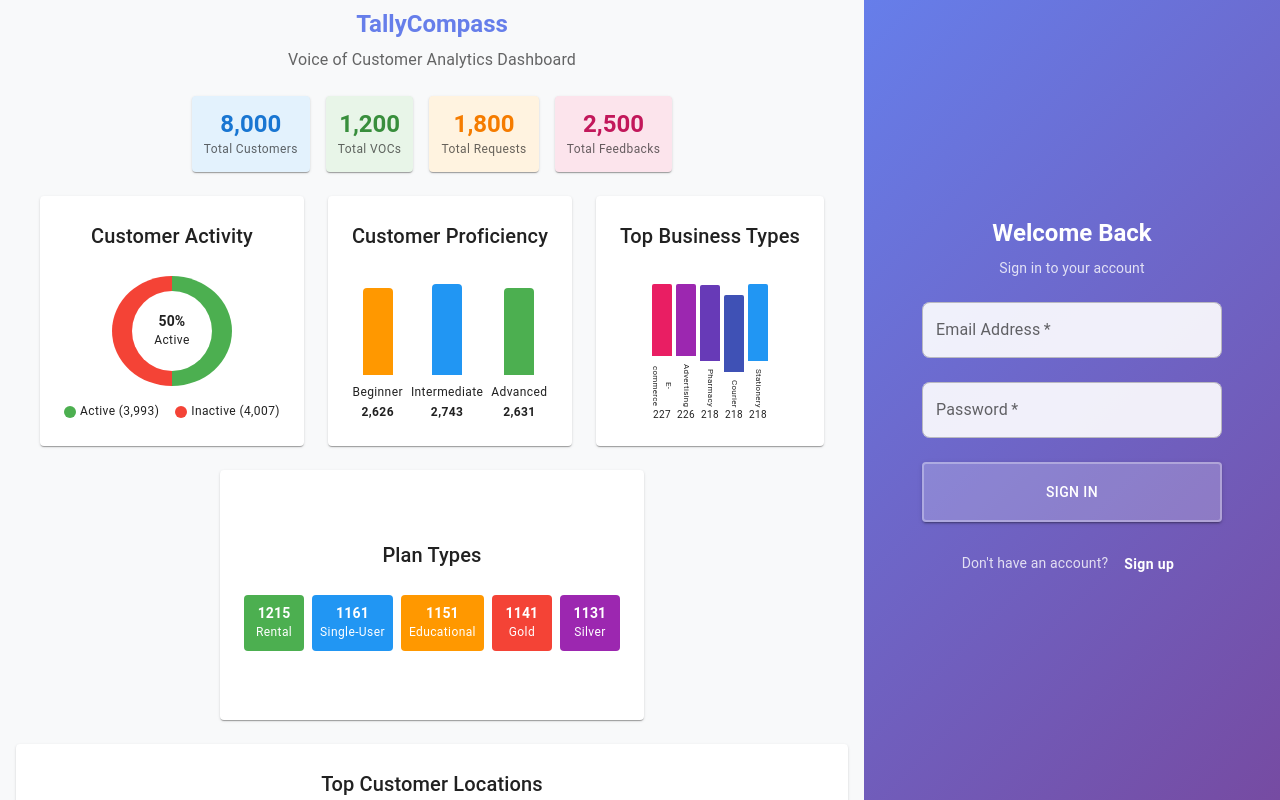
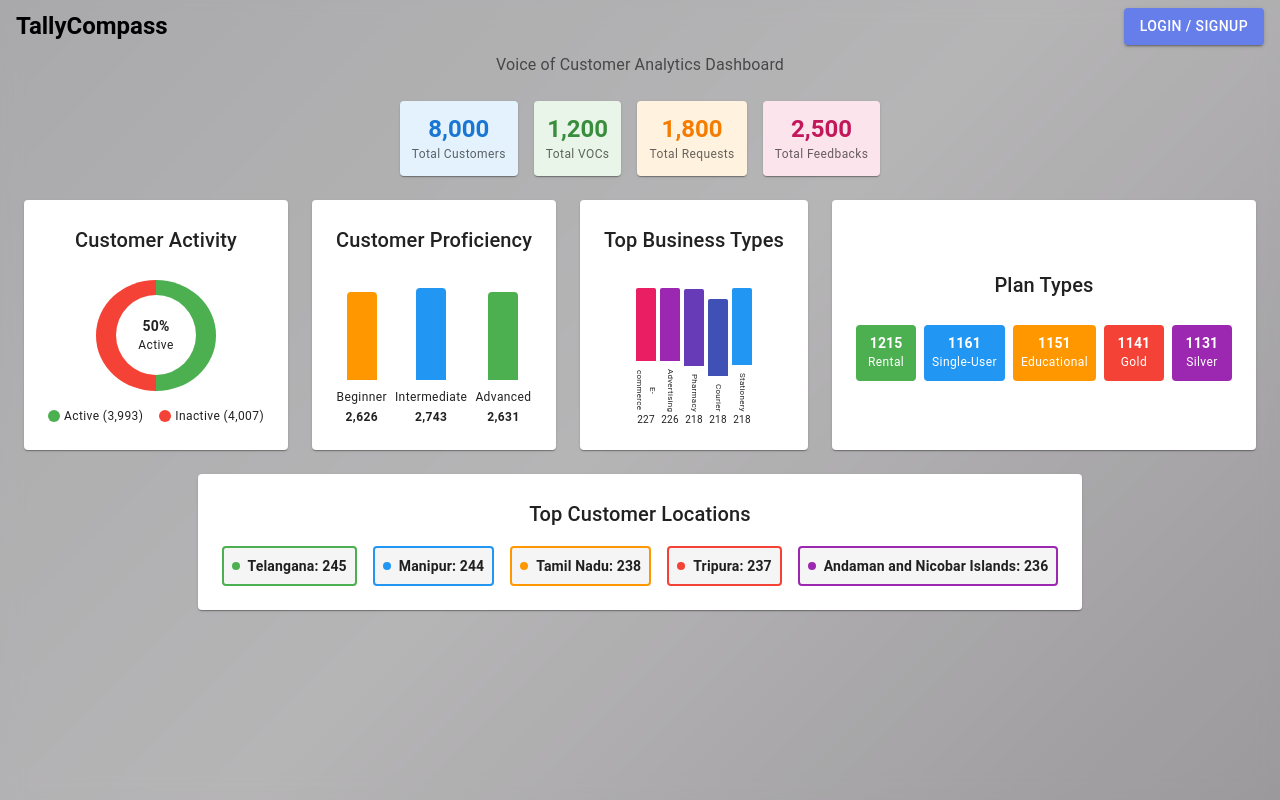
Before and after one commit to nikhil0235/TallyCompass, a React (Vite) app: page / in a window 1280 px wide. Built offline with nearby package versions, Linux system fonts and the light colour scheme.

Commit message:
home page with blended panels

```diff
--- a/src/pages/HomePage.jsx
+++ b/src/pages/HomePage.jsx
@@ -12,6 +12,7 @@ const HomePage = () => {
   const { isAuthenticated, loading } = useSelector((state) => state.auth)
   const [isLogin, setIsLogin] = useState(true)
   const [loginError, setLoginError] = useState('')
+  const [showAuthPanel, setShowAuthPanel] = useState(false)
   const [formData, setFormData] = useState({
     email: '',
     password: '',
@@ -110,24 +111,53 @@ const HomePage = () => {
       position: 'fixed',
       top: 0,
       left: 0,
-      overflow: 'hidden'
+      overflow: 'auto',
+      background: 'linear-gradient(135deg, #a0a0a3ff 0%, #aeadaeff 50%, #918e92ff 100%)',
+      '&::-webkit-scrollbar': {
+        width: '8px'
+      },
+      '&::-webkit-scrollbar-track': {
+        background: 'transparent'
+      },
+      '&::-webkit-scrollbar-thumb': {
+        backgroundColor: '#888',
+        borderRadius: '4px'
+      },
+      '&::-webkit-scrollbar-thumb:hover': {
+        backgroundColor: '#555'
+      }
     }}>
       {/* Left Side - Charts and Analytics */}
       <Box sx={{
-        flex: 2,
-        bgcolor: '#f8f9fa',
+        flex: showAuthPanel ? 2 : 1,
+        background: 'rgba(255, 255, 255, 0.1)',
+        backdropFilter: 'blur(10px)',
         p: 2,
         display: 'flex',
         flexDirection: 'column',
         justifyContent: 'flex-start',
         margin: 0,
-        height: '100vh',
-        overflow: 'auto',
-        pt: 1
+        minHeight: '100vh',
+        pt: 1,
+        transition: 'flex 0.3s ease-in-out, background 0.3s ease-in-out'
       }}>
-        <Typography variant="h5" fontWeight={700} sx={{ mb: 1, color: '#667eea', fontSize: { xs: '1.2rem', sm: '1.5rem' } }}>
-          TallyCompass
-        </Typography>
+        <Box sx={{ display: 'flex', justifyContent: 'space-between', alignItems: 'center', mb: 1 }}>
+          <Typography variant="h5" fontWeight={700} sx={{ color: 'black', fontSize: { xs: '1.2rem', sm: '1.5rem' } }}>
+            TallyCompass
+          </Typography>
+          {!showAuthPanel && (
+            <Button
+              variant="contained"
+              onClick={() => setShowAuthPanel(true)}
+              sx={{
+                bgcolor: '#667eea',
+                '&:hover': { bgcolor: '#5a6fd8' }
+              }}
+            >
+              Login / Signup
+            </Button>
+          )}
+        </Box>
         <Typography variant="body1" color="text.secondary" sx={{ mb: 3 }}>
           Voice of Customer Analytics Dashboard
         </Typography>
@@ -362,15 +392,20 @@ const HomePage = () => {
       </Box>
 
       {/* Right Side - Login/Signup Form */}
+      {showAuthPanel && (
       <Box sx={{
         flex: 1,
-        background: 'linear-gradient(135deg, #667eea 0%, #764ba2 100%)',
+        background: 'rgba(255, 255, 255, 0.05)',
+        backdropFilter: 'blur(15px)',
         display: 'flex',
         alignItems: 'center',
         justifyContent: 'center',
         p: 0,
         margin: 0,
-        height: '100vh'
+        height: '100vh',
+        position: 'sticky',
+        top: 0,
+        animation: 'slideIn 0.3s ease-in-out'
       }}>
         <Box sx={{
           position: 'relative',
@@ -595,6 +630,7 @@ const HomePage = () => {
           </Box>
         </Box>
       </Box>
+      )}
     </Box>
   )
 }
```
